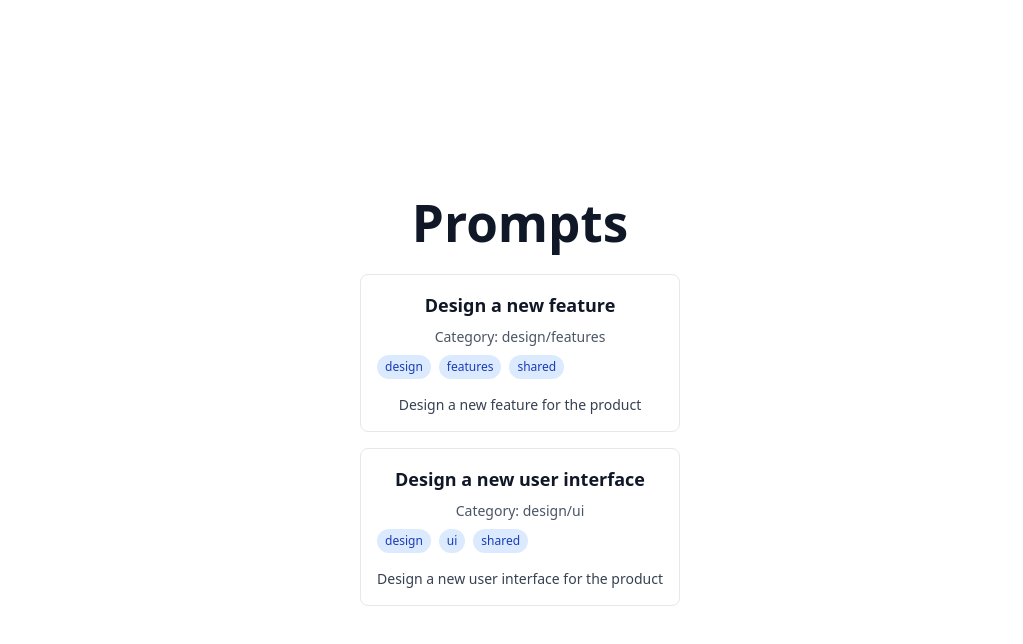
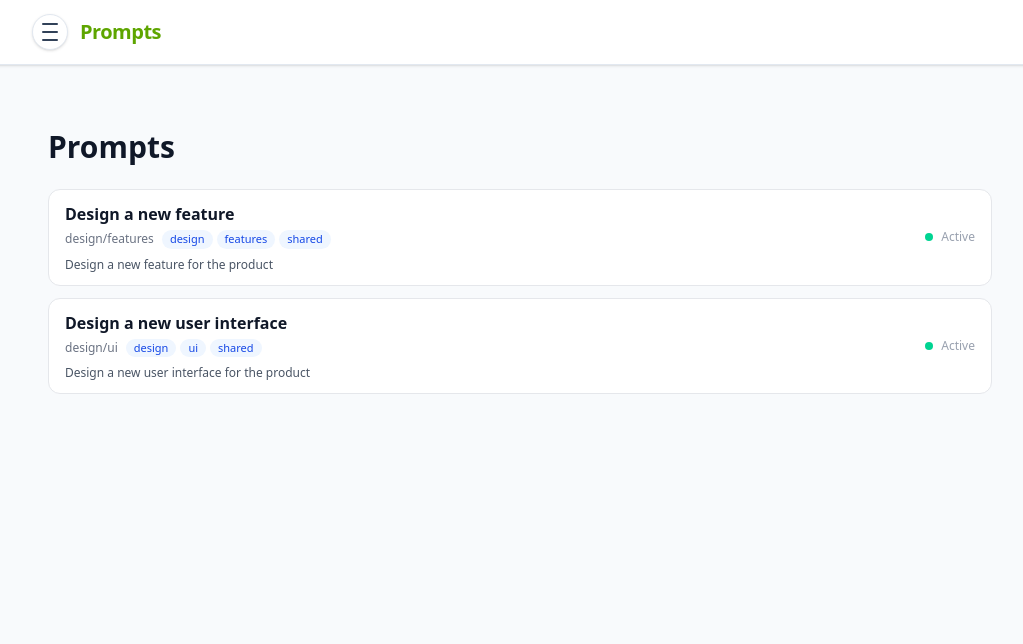
Before and after one commit to markolinke/prompt-repo-fca, a Vue app in the folder applications/frontend-app/: page /prompts in a window 1280 px wide. Shown: the top 644 px of the page, without its empty margins (120-1143 px from the left). Built offline with nearby package versions, Linux system fonts and the light colour scheme; no server answers.

Commit message:
Changed the design of the app

```diff
--- a/applications/frontend-app/index.html
+++ b/applications/frontend-app/index.html
@@ -2,9 +2,10 @@
 <html lang="en">
   <head>
     <meta charset="UTF-8" />
-    <link rel="icon" type="image/svg+xml" href="/vite.svg" />
+    <link rel="icon" type="image/svg+xml" href="/favicon.svg" />
+    <meta name="theme-color" content="#f8fafc" />
     <meta name="viewport" content="width=device-width, initial-scale=1.0" />
-    <title>frontend-app</title>
+    <title>Prompts</title>
   </head>
   <body>
     <div id="app"></div>
--- a/applications/frontend-app/src/app/App.vue
+++ b/applications/frontend-app/src/app/App.vue
@@ -1,24 +1,116 @@
 <script setup lang="ts">
 import { RouterView } from 'vue-router'
+import { ref } from 'vue'
+
+const isMenuOpen = ref(false)
+
+const toggleMenu = () => {
+  isMenuOpen.value = !isMenuOpen.value
+}
 </script>
 
 <template>
-  <div id="app">
-    <RouterView />
+  <div
+    id="app"
+    class="min-h-screen bg-slate-50 text-slate-900 flex flex-col"
+  >
+    <!-- Top navigation bar -->
+    <header
+      class="sticky top-0 z-20 bg-white border-b border-slate-200 shadow-sm"
+    >
+      <div class="mx-auto flex h-16 max-w-5xl items-center px-4 sm:px-6">
+        <!-- Left: hamburger + title -->
+        <div class="flex items-center gap-3">
+          <button
+            type="button"
+            class="inline-flex h-9 w-9 items-center justify-center rounded-full border border-slate-200 bg-white text-slate-700 shadow-sm hover:bg-slate-50 hover:text-slate-900 focus-visible:outline-none focus-visible:ring-2 focus-visible:ring-lime-500"
+            aria-label="Open menu"
+            @click="toggleMenu"
+          >
+            <span class="flex flex-col gap-1.5">
+              <span class="block h-0.5 w-4 rounded bg-slate-700" />
+              <span class="block h-0.5 w-4 rounded bg-slate-700" />
+              <span class="block h-0.5 w-4 rounded bg-slate-700" />
+            </span>
+          </button>
+
+          <h1 class="text-xl font-semibold tracking-tight text-lime-600">
+            Prompts
+          </h1>
+        </div>
+      </div>
+    </header>
+
+    <!-- Slide-down menu panel -->
+    <transition name="fade">
+      <div
+        v-if="isMenuOpen"
+        class="fixed inset-x-0 top-16 z-30"
+      >
+        <div class="mx-auto flex max-w-5xl px-4 sm:px-6">
+          <div
+            class="w-full max-w-sm rounded-2xl border border-slate-200 bg-white shadow-xl"
+          >
+          <div class="flex items-center gap-3 border-b border-slate-100 px-4 py-3">
+            <div
+              class="flex h-10 w-10 items-center justify-center rounded-full bg-slate-200 text-sm font-medium text-slate-700"
+            >
+              DU
+            </div>
+            <div>
+              <p class="text-sm font-semibold text-slate-900">
+                Demo User
+              </p>
+              <p class="text-xs text-slate-500">
+                demo.user@example.com
+              </p>
+            </div>
+          </div>
+
+          <nav class="px-2 py-2 text-sm text-slate-700">
+            <button
+              type="button"
+              class="flex w-full items-center gap-3 rounded-xl px-3 py-2 hover:bg-slate-50"
+              @click="isMenuOpen = false"
+            >
+              <span class="h-5 w-5 rounded-full border border-slate-300" />
+              <span>Prompts</span>
+            </button>
+            <button
+              type="button"
+              class="flex w-full items-center gap-3 rounded-xl px-3 py-2 hover:bg-slate-50"
+            >
+              <span class="h-5 w-5 rounded-full border border-slate-300" />
+              <span>Guardians</span>
+            </button>
+            <button
+              type="button"
+              class="flex w-full items-center gap-3 rounded-xl px-3 py-2 hover:bg-slate-50"
+            >
+              <span class="h-5 w-5 rounded-full border border-slate-300" />
+              <span>Notifications</span>
+            </button>
+
+            <div class="mt-3 border-t border-slate-100 pt-2">
+              <button
+                type="button"
+                class="flex w-full items-center gap-3 rounded-xl px-3 py-2 text-red-600 hover:bg-red-50"
+              >
+                <span class="h-5 w-5 rounded-full border border-red-300" />
+                <span>Log out</span>
+              </button>
+            </div>
+          </nav>
+          </div>
+        </div>
+      </div>
+    </transition>
+
+    <!-- Page content -->
+    <main class="flex-1">
+      <div class="mx-auto max-w-5xl px-4 py-6 sm:px-6 sm:py-8">
+        <RouterView />
+      </div>
+    </main>
   </div>
 </template>
-
-<style scoped>
-.logo {
-  height: 6em;
-  padding: 1.5em;
-  will-change: filter;
-  transition: filter 300ms;
-}
-.logo:hover {
-  filter: drop-shadow(0 0 2em #646cffaa);
-}
-.logo.vue:hover {
-  filter: drop-shadow(0 0 2em #42b883aa);
-}
-</style>
--- a/applications/frontend-app/src/app/style.css
+++ b/applications/frontend-app/src/app/style.css
@@ -1,79 +1,26 @@
 :root {
-  font-family: system-ui, Avenir, Helvetica, Arial, sans-serif;
+  font-family: system-ui, -apple-system, BlinkMacSystemFont, 'Segoe UI', sans-serif;
   line-height: 1.5;
   font-weight: 400;
-
-  color-scheme: light dark;
-  color: rgba(255, 255, 255, 0.87);
-  background-color: #242424;
-
+  color-scheme: light;
   font-synthesis: none;
   text-rendering: optimizeLegibility;
   -webkit-font-smoothing: antialiased;
   -moz-osx-font-smoothing: grayscale;
 }
 
-a {
-  font-weight: 500;
-  color: #646cff;
-  text-decoration: inherit;
-}
-a:hover {
-  color: #535bf2;
+body {
+  margin: 0;
+  min-width: 320px;
+  min-height: 100vh;
+  background-color: #f8fafc; /* slate-50 */
 }
 
-body {
-  margin: 0;
-  display: flex;
-  place-items: center;
-  min-width: 320px;
-  min-height: 100vh;
-}
-
-h1 {
-  font-size: 3.2em;
-  line-height: 1.1;
-}
-
-button {
-  border-radius: 8px;
-  border: 1px solid transparent;
-  padding: 0.6em 1.2em;
-  font-size: 1em;
-  font-weight: 500;
-  font-family: inherit;
-  background-color: #1a1a1a;
-  cursor: pointer;
-  transition: border-color 0.25s;
-}
-button:hover {
-  border-color: #646cff;
-}
-button:focus,
-button:focus-visible {
-  outline: 4px auto -webkit-focus-ring-color;
-}
-
-.card {
-  padding: 2em;
+a {
+  color: inherit;
+  text-decoration: none;
 }
 
 #app {
-  max-width: 1280px;
-  margin: 0 auto;
-  padding: 2rem;
-  text-align: center;
+  width: 100%;
 }
-
-@media (prefers-color-scheme: light) {
-  :root {
-    color: #213547;
-    background-color: #ffffff;
-  }
-  a:hover {
-    color: #747bff;
-  }
-  button {
-    background-color: #f9f9f9;
-  }
-}
--- a/applications/frontend-app/src/domains/prompts/components/PromptsList.vue
+++ b/applications/frontend-app/src/domains/prompts/components/PromptsList.vue
@@ -7,7 +7,7 @@ const promptsStore = bootstrap.useStore();
 </script>
 
 <template>
-  <div class="max-w-80">
+  <div class="w-full">
     <!-- Loading State -->
     <div v-if="promptsStore.loading" class="text-center py-8">
       <p class="text-gray-600">Loading prompts...</p>
@@ -24,30 +24,44 @@ const promptsStore = bootstrap.useStore();
     </div>
 
     <!-- Prompts List -->
-    <ul v-else class="space-y-4">
+    <ul v-else class="flex flex-col gap-3">
       <li
         v-for="prompt in promptsStore.prompts"
         :key="prompt.id"
-        class="border border-gray-200 rounded-lg p-4 hover:shadow-md transition-shadow"
+        class="flex items-center justify-between gap-4 rounded-xl border border-gray-200 bg-white px-4 py-3 hover:bg-slate-50 transition-colors"
       >
-        <div class="flex flex-col gap-2">
-          <h3 class="text-lg font-semibold text-gray-900">{{ prompt.title }}</h3>
+        <div class="flex min-w-0 flex-1 flex-col gap-1">
+          <h3 class="truncate text-base font-semibold text-gray-900">
+            {{ prompt.title }}
+          </h3>
 
-          <div v-if="prompt.category" class="text-sm text-gray-600">
-            <span class="font-medium">Category:</span> {{ prompt.category }}
-          </div>
-
-          <div v-if="prompt.tags && prompt.tags.length > 0" class="flex flex-wrap gap-2">
+          <div class="flex flex-wrap items-center gap-2 text-xs text-gray-500">
+            <span v-if="prompt.category" class="font-medium">
+              {{ prompt.category }}
+            </span>
             <span
-              v-for="tag in prompt.tags"
-              :key="tag"
-              class="px-2 py-1 text-xs bg-blue-100 text-blue-800 rounded-full"
+              v-if="prompt.tags && prompt.tags.length > 0"
+              class="flex flex-wrap gap-1"
             >
-              {{ tag }}
+              <span
+                v-for="tag in prompt.tags"
+                :key="tag"
+                class="rounded-full bg-blue-50 px-2 py-0.5 text-[11px] font-medium text-blue-700"
+              >
+                {{ tag }}
+              </span>
             </span>
           </div>
 
-          <p class="text-sm text-gray-700 mt-2 line-clamp-2">{{ prompt.instructions }}</p>
+          <p class="mt-1 line-clamp-1 text-xs text-gray-600">
+            {{ prompt.instructions }}
+          </p>
+        </div>
+
+        <!-- Right-side placeholder for future actions/meta -->
+        <div class="hidden shrink-0 items-center gap-2 text-xs text-gray-400 sm:flex">
+          <span class="h-2 w-2 rounded-full bg-emerald-400" />
+          <span>Active</span>
         </div>
       </li>
     </ul>
--- a/applications/frontend-app/src/domains/prompts/pages/PromptsPage.vue
+++ b/applications/frontend-app/src/domains/prompts/pages/PromptsPage.vue
@@ -12,14 +12,8 @@ onMounted(() => {
 </script>
 
 <template>
-  <div class="prompts-page container mx-auto px-4 py-8">
+  <div class="container mx-auto max-w-5xl px-4 py-8">
     <h1 class="text-3xl font-bold text-gray-900 mb-6">Prompts</h1>
     <PromptsList />
   </div>
 </template>
-
-<style scoped>
-.prompts-page {
-  max-width: 1200px;
-}
-</style>
```
Also changed, not shown: applications/frontend-app/public/favicon.svg (added).
